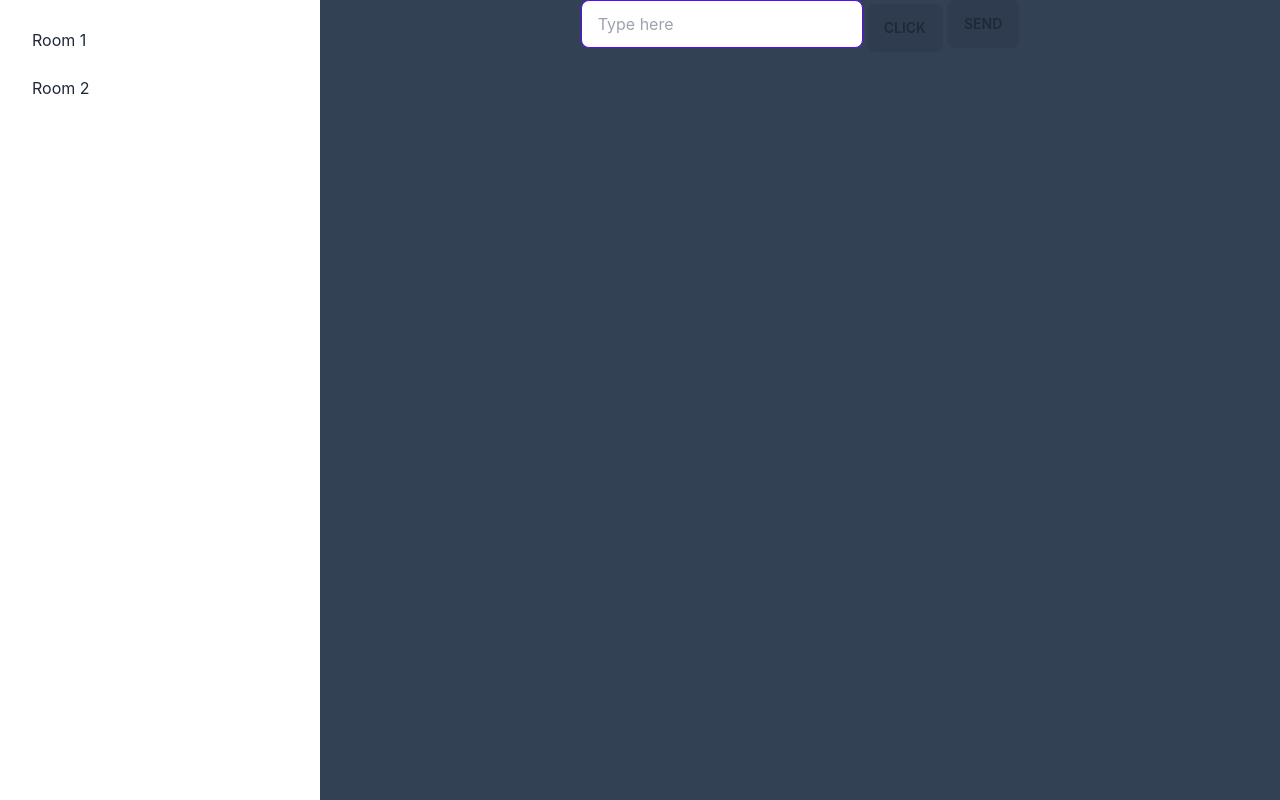
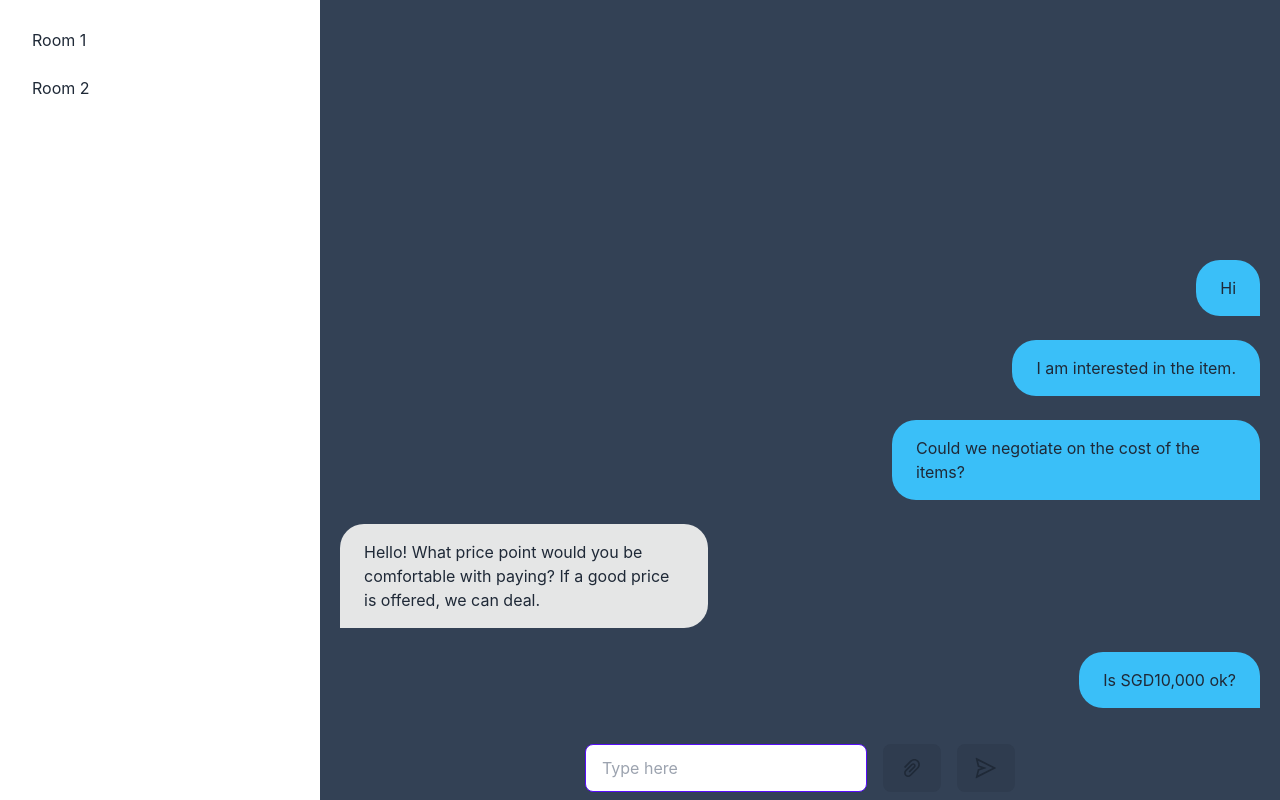
Before and after one commit to georgeyinxu/real-time-chat, a Next.js app: page / in a window 1280 px wide. Built offline with nearby package versions, Linux system fonts and the light colour scheme.

Commit message:
Completed user interface for the chat page

```diff
--- a/components/Chat.jsx
+++ b/components/Chat.jsx
@@ -1,9 +1,15 @@
 import InputBar from "./InputBar";
+import ChatBubbles from "./ChatBubbles";
 
 const Chat = () => (
   <div>
-    <div className="flex justify-center">
-      <InputBar />
+    <div className="absolute bottom-20 w-full">
+      <ChatBubbles />
+    </div>
+    <div className="absolute bottom-2 left-1/4 w-1/2">
+      <div className="flex justify-center">
+        <InputBar />
+      </div>
     </div>
   </div>
 )
--- a/components/ChatBubbles.jsx
+++ b/components/ChatBubbles.jsx
@@ -17,7 +17,7 @@ const messages = [
 
 const ChatBubbles = () => (
   <div>
-    <div className='bg-slate-50 w-[700px] items-center overflow-y-auto h-5/6 xs:h-screen'>
+    <div className='bg-slate-700 items-center overflow-y-auto h-5/6 xs:h-screen'>
       {messages.map((msg) => (
         // msg.userid === 123 to change to id of logged in user
         <div
--- a/components/InputBar.jsx
+++ b/components/InputBar.jsx
@@ -1,13 +1,15 @@
+import { AiOutlineSend, AiOutlinePaperClip } from 'react-icons/ai'
+
 const InputBar = () => (
   <div className='flex'>
     <input
       type='text'
       placeholder='Type here'
-      className='input input-bordered input-primary w-full max-w-xs'
+      className='input input-bordered input-primary w-max max-w-sm'
     />
-    <div className='dropdown dropdown-top'>
-      <label tabIndex={0} className='btn btn-active btn-ghost m-1'>
-        Click
+    <div className='dropdown dropdown-top mx-4'>
+      <label tabIndex={0} className='btn btn-active btn-ghost'>
+        <AiOutlinePaperClip size={24} />
       </label>
       <ul
         tabIndex={0}
@@ -21,7 +23,7 @@ const InputBar = () => (
         </li>
       </ul>
     </div>
-    <button className='btn btn-active btn-ghost'>SEND</button>
+    <button className='btn btn-active btn-ghost'><AiOutlineSend size={24} /></button>
   </div>
 );
 
--- a/package.json
+++ b/package.json
@@ -15,7 +15,8 @@
     "eslint-config-next": "13.0.2",
     "next": "13.0.2",
     "react": "18.2.0",
-    "react-dom": "18.2.0"
+    "react-dom": "18.2.0",
+    "react-icons": "^4.6.0"
   },
   "devDependencies": {
     "autoprefixer": "^10.4.13",
--- a/pages/index.js
+++ b/pages/index.js
@@ -5,7 +5,7 @@ const HomePage = () => (
 <div className='h-screen bg-slate-700 grid grid-cols-4'>
   <ChatNavigation />
 
-  <div class="col-span-3">
+  <div class="col-span-3 relative">
     <Chat />
   </div>
 </div>
```
Also changed, not shown: 1 other file (tests, documents, lock files or other folders).
